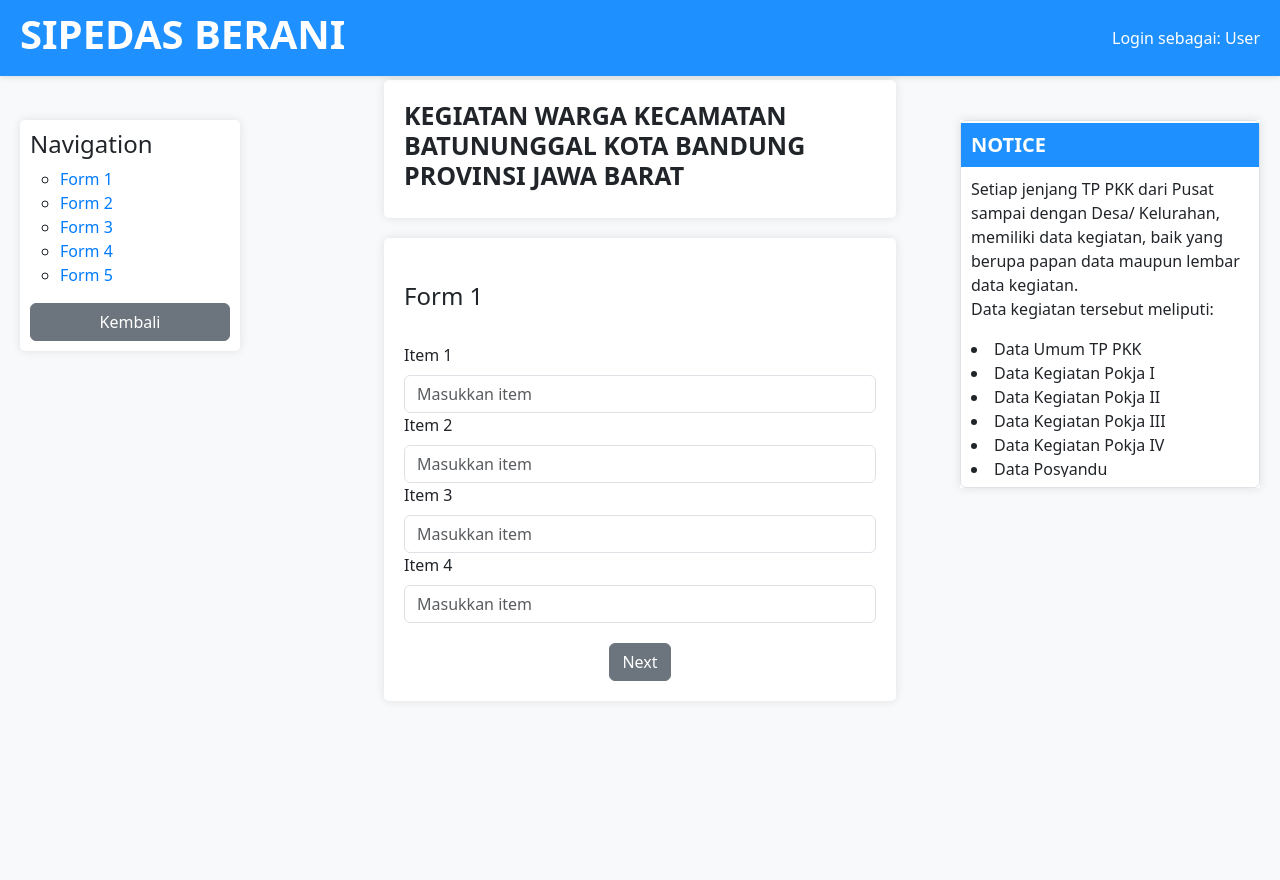
After one commit to SabianDev/LPPM-Project-01, a PHP site: page /template2.php in a window 1280 px wide. The commit adds this page. Run offline with PHP 8.4, Linux system fonts and the light colour scheme; data that the repository does not hold is empty.

```diff
--- a/form_rekap_catatan_pkk_rt.php
+++ b/form_rekap_catatan_pkk_rt.php
@@ -268,7 +268,7 @@
                     </div>
                         <div class="ctn-form-button">
                             <button type="button" class="btn btn-secondary back">Kembali</button>
-                            <button type="submit" class="btn btn-secondary next">next</button>
+                            <button type="button" class="btn btn-secondary next">Next</button>
                         </div>
                     </div>
                 </div>
@@ -290,7 +290,7 @@
                         <br>
                         <div class="ctn-form-button">
                             <button type="button" class="btn btn-secondary back">Kembali</button>
-                            <button type="submit" class="btn btn-secondary next">next</button>
+                            <button type="button" class="btn btn-secondary next">Next</button>
                         </div>
                     </div>
                 </div>
@@ -319,7 +319,7 @@
                         </div>
                         <div class="ctn-form-button">
                             <button type="button" class="btn btn-secondary back">Kembali</button>
-                            <button type="submit" class="btn btn-secondary next">next</button>
+                            <button type="button" class="btn btn-secondary next">Next</button>
                         </div>
                     </div>
                 </div>
--- /dev/null
+++ b/template2.php
@@ -0,0 +1,282 @@
+<!DOCTYPE html>
+<html lang="en">
+<head>
+    <meta charset="UTF-8">
+    <meta name="viewport" content="width=device-width, initial-scale=1.0">
+    <title>TEMPLATE : FORM</title>
+    <link rel="stylesheet" href="css/bootstrap.min.css">
+    <link rel="stylesheet" href="css/styles.css">
+    <style>
+        .form-section {
+            display: none;
+        }
+        .form-section.active {
+            display: block;
+        }
+    </style>
+    <?php
+        // Variabel untuk menyimpan judul form
+        $formTitle1 = "Form 1";
+        $formTitle2 = "Form 2";
+        $formTitle3 = "Form 3";
+        $formTitle4 = "Form 4";
+        $formTitle5 = "Form 5";
+
+        $formTarget1 = "form-1";
+        $formTarget2 = "form-2";
+        $formTarget3 = "form-3";
+        $formTarget4 = "form-4";
+    ?>
+</head>
+<body class="bg-light">
+
+    <header class="header">
+        <div class="header-left">
+            <h1>SIPEDAS BERANI</h1>
+        </div>
+        <div class="header-right">
+            <span>Login sebagai: User</span>
+        </div>
+    </header>
+
+    <div class="main-content mt-6">
+        <div class="ctn-nav">
+            <div class="navigation">
+                <h4>Navigation</h4>
+                <ul>
+                    <li><a href="#" class="nav-link" data-target="<?php echo $formTarget1; ?>"><?php echo $formTitle1; ?></a></li>
+
+                    <li><a href="#" class="nav-link" data-target="<?php echo $formTarget2; ?>"><?php echo $formTitle2; ?></a></li>
+
+                    <li><a href="#" class="nav-link" data-target="<?php echo $formTarget3; ?>"><?php echo $formTitle3; ?></a></li>
+
+                    <li><a href="#" class="nav-link" data-target="<?php echo $formTarget4; ?>"><?php echo $formTitle4; ?></a></li>
+
+                    <li><a href="#" class="nav-link" data-target="<?php echo $formTarget4; ?>"><?php echo $formTitle5; ?></a></li>
+                </ul>
+            </div>
+            <a href="mainmenu.php" class="btn btn-secondary btn-nav-kembali">Kembali</a>
+        </div>
+
+        <div class="master-form-container">
+            <div class="form-title">
+                <h2>KEGIATAN WARGA KECAMATAN BATUNUNGGAL KOTA BANDUNG PROVINSI JAWA BARAT</h2>
+            </div>
+
+            <form>
+
+                <!-- FORM 1 -->
+                <div class="ctn-form form-section active" id="<?php echo $formTarget1; ?>">
+                    <h4 class="mt-4"><?php echo $formTitle1; ?></h4><br>
+                    <div class="row">
+                        <div class="col-md-12">
+                            <label for="item-1" class="form-label">Item 1</label>
+                            <input type="number" class="form-control" id="hamil" placeholder="Masukkan item">
+                        </div>
+                        <div class="col-md-12">
+                            <label for="item-1" class="form-label">Item 2</label>
+                            <input type="number" class="form-control" id="hamil" placeholder="Masukkan item">
+                        </div>
+                        <div class="col-md-12">
+                            <label for="item-1" class="form-label">Item 3</label>
+                            <input type="number" class="form-control" id="hamil" placeholder="Masukkan item">
+                        </div>
+                        <div class="col-md-12">
+                            <label for="item-1" class="form-label">Item 4</label>
+                            <input type="number" class="form-control" id="hamil" placeholder="Masukkan item">
+                        </div>
+                        <br>
+                        <div class="ctn-form-button">
+                            <button type="button" class="btn btn-secondary next">Next</button>
+                        </div>
+                    </div>
+                </div>
+
+                <!-- FORM 2 -->
+                <div class="ctn-form form-section" id="<?php echo $formTarget2; ?>">
+                    <h4 class="mt-4"><?php echo $formTitle2; ?></h4><br>
+                    <div class="row">
+                        <div class="col-md-12">
+                            <label for="item-1" class="form-label">Item1</label>
+                            <input type="number" class="form-control"id="hamil" placeholder="Masukkan item">
+                        </div>
+                        <div class="col-md-12">
+                            <label for="item-1" class="form-label">Item2</label>
+                            <input type="number" class="form-control"id="hamil" placeholder="Masukkan item">
+                        </div>
+                        <div class="col-md-12">
+                            <label for="item-1" class="form-label">Item3</label>
+                            <input type="number" class="form-control"id="hamil" placeholder="Masukkan item">
+                        </div>
+                        <div class="col-md-12">
+                            <label for="item-1" class="form-label">Item4</label>
+                            <input type="number" class="form-control"id="hamil" placeholder="Masukkan item">
+                        </div>
+                        <div class="ctn-form-button">
+                            <button type="button" class="btn btn-secondary back">Kembali</button>
+                            <button type="button" class="btn btn-secondary next">Next</button>
+                        </div>
+                    </div>
+                </div>
+
+                <!-- FORM 3 -->
+                <div class="ctn-form form-section" id="<?php echo $formTarget3; ?>">
+                    <h4 class="mt-4"><?php echo $formTitle3; ?></h4><br>
+                    <div class="row">
+                        <div class="col-md-12">
+                            <label for="item-1" class="form-label">Item1</label>
+                            <input type="number" class="form-control"id="hamil" placeholder="Masukkan item">
+                        </div>
+                        <div class="col-md-12">
+                            <label for="item-1" class="form-label">Item2</label>
+                            <input type="number" class="form-control"id="hamil" placeholder="Masukkan item">
+                        </div>
+                        <div class="col-md-12">
+                            <label for="item-1" class="form-label">Item3</label>
+                            <input type="number" class="form-control"id="hamil" placeholder="Masukkan item">
+                        </div>
+                        <div class="col-md-12">
+                            <label for="item-1" class="form-label">Item4</label>
+                            <input type="number" class="form-control"id="hamil" placeholder="Masukkan item">
+                        </div>
+                        <div class="ctn-form-button">
+                            <button type="button" class="btn btn-secondary back">Kembali</button>
+                            <button type="button" class="btn btn-secondary next">Next</button>
+                        </div>
+                    </div>
+                </div>
+
+                <!-- FORM 3 -->
+                <div class="ctn-form form-section" id="<?php echo $formTarget4; ?>">
+                    <h4 class="mt-4"><?php echo $formTitle4; ?></h4><br>
+                    <div class="row">
+                        <div class="col-md-12">
+                            <label for="item-1" class="form-label">Item1</label>
+                            <input type="number" class="form-control"id="hamil" placeholder="Masukkan item">
+                        </div>
+                        <div class="col-md-12">
+                            <label for="item-1" class="form-label">Item2</label>
+                            <input type="number" class="form-control"id="hamil" placeholder="Masukkan item">
+                        </div>
+                        <div class="col-md-12">
+                            <label for="item-1" class="form-label">Item3</label>
+                            <input type="number" class="form-control"id="hamil" placeholder="Masukkan item">
+                        </div>
+                        <div class="col-md-12">
+                            <label for="item-1" class="form-label">Item4</label>
+                            <input type="number" class="form-control"id="hamil" placeholder="Masukkan item">
+                        </div>
+                        <div class="ctn-form-button">
+                            <button type="button" class="btn btn-secondary back">Kembali</button>
+                            <button type="submit" class="btn btn-primary">Kirim</button>
+                        </div>
+                    </div>
+                </div>
+
+                <!-- FORM 4 submit-->
+                <div class="ctn-form form-section" id="<?php echo $formTarget5; ?>">
+                    <h4 class="mt-4"><?php echo $formTitle5; ?></h4><br>
+                    <div class="row">
+                        <div class="col-md-12">
+                            <label for="item-1" class="form-label">Item1</label>
+                            <input type="number" class="form-control"id="hamil" placeholder="Masukkan item">
+                        </div>
+                        <div class="col-md-12">
+                            <label for="item-1" class="form-label">Item2</label>
+                            <input type="number" class="form-control"id="hamil" placeholder="Masukkan item">
+                        </div>
+                        <div class="col-md-12">
+                            <label for="item-1" class="form-label">Item3</label>
+                            <input type="number" class="form-control"id="hamil" placeholder="Masukkan item">
+                        </div>
+                        <div class="col-md-12">
+                            <label for="item-1" class="form-label">Item4</label>
+                            <input type="number" class="form-control"id="hamil" placeholder="Masukkan item">
+                        </div>
+                        <div class="ctn-form-button">
+                            <button type="button" class="btn btn-secondary back">Kembali</button>
+                            <button type="submit" class="btn btn-primary">Kirim</button>
+                        </div>
+                    </div>
+                </div>
+
+            </form>
+        </div>
+    </div>
+
+
+    <!-- tagINFOPANEL -->
+    <div class="info-panel">
+        <div class="accordion" id="infoAccordion">
+            <div class="accordion-item">
+                <h2 class="accordion-header" id="headingInfo">
+                    <button class="info-accordion-button" type="button" data-bs-toggle="collapse" data-bs-target="#collapseInfo" aria-expanded="true" aria-controls="collapseInfo">
+                        NOTICE
+                    </button>
+                </h2>
+                <div id="collapseInfo" class="accordion-collapse collapse show" aria-labelledby="headingInfo" data-bs-parent="#infoAccordion">
+                    <div class="info-accordion-body">
+                        <!-- Tambahkan informasi atau notice di sini -->
+                        Setiap jenjang TP PKK dari Pusat sampai dengan Desa/ Kelurahan, memiliki data kegiatan, baik yang berupa papan data maupun lembar data kegiatan.<br>
+                        Data kegiatan tersebut meliputi:<br>
+                        <ul>
+
+                        </ul>
+                        <li>Data Umum TP PKK</li>
+                        <li>Data Kegiatan Pokja I</li>
+                        <li>Data Kegiatan Pokja II</li>
+                        <li>Data Kegiatan Pokja III</li>
+                        <li>Data Kegiatan Pokja IV</li>
+                        <li>Data Posyandu</li>
+                    </div>
+                </div>
+            </div>
+        </div>
+    </div>
+
+
+    <script src="js/bootstrap.bundle.min.js"></script>
+
+    <script>
+        document.addEventListener('DOMContentLoaded', function() {
+            const sections = document.querySelectorAll('.form-section');
+            const navLinks = document.querySelectorAll('.nav-link');
+            let currentSectionIndex = 0;
+
+            function showSection(index) {
+                sections.forEach((section, i) => {
+                    section.classList.toggle('active', i === index);
+                });
+            }
+
+            navLinks.forEach((link, index) => {
+                link.addEventListener('click', function(e) {
+                    e.preventDefault();
+                    currentSectionIndex = index;
+                    showSection(currentSectionIndex);
+                });
+            });
+
+            document.querySelectorAll('.next').forEach(button => {
+                button.addEventListener('click', function() {
+                    if (currentSectionIndex < sections.length - 1) {
+                        currentSectionIndex++;
+                        showSection(currentSectionIndex);
+                    }
+                });
+            });
+
+            document.querySelectorAll('.back').forEach(button => {
+                button.addEventListener('click', function() {
+                    if (currentSectionIndex > 0) {
+                        currentSectionIndex--;
+                        showSection(currentSectionIndex);
+                    }
+                });
+            });
+
+            showSection(currentSectionIndex);
+        });
+    </script>
+</body>
+</html>
```
Also changed, not shown: template.php (added, +74 -0 lines), img/logopiksi.png.
